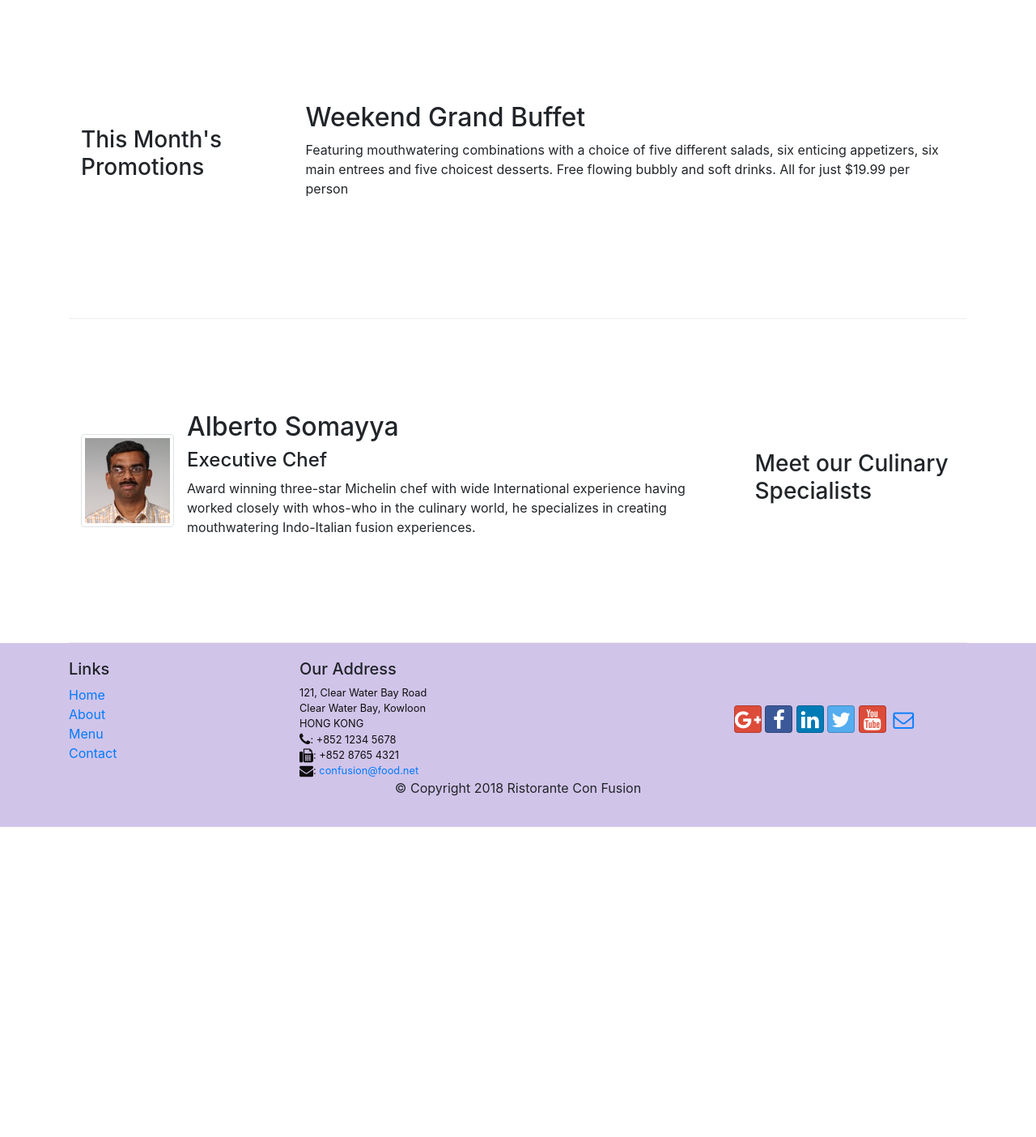
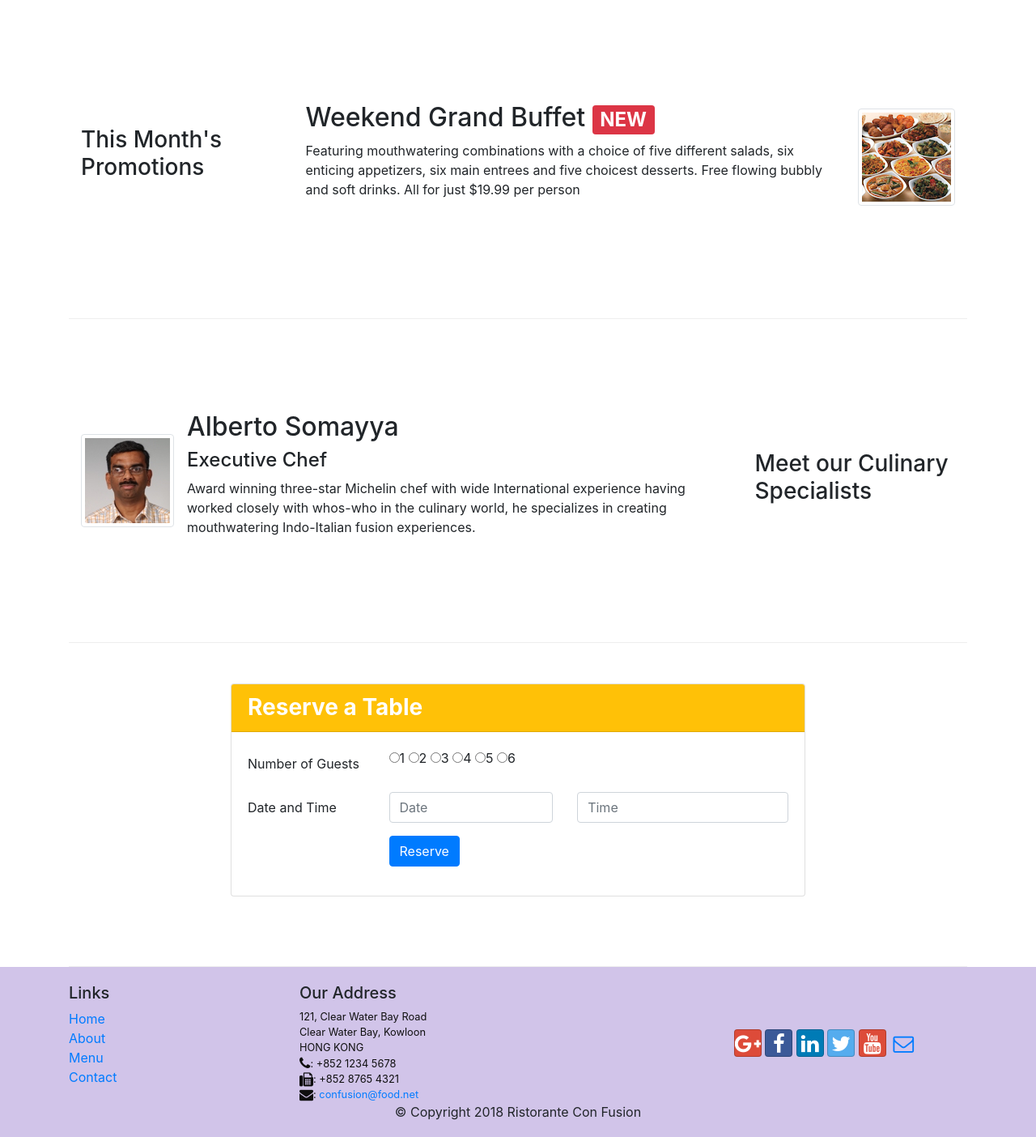
Before and after one commit to shoaibtahir97/bootstrap, a website: page index.html in a window 1280 px wide. Shown: the part 740-2144 px from the top of the page at 81% size. Before the commit the page ends 1761 px from the top, so only its background shows below. Drawn offline with nearby package versions, Linux system fonts and the light colour scheme.

Commit message:
Completed Assignment 2

```diff
--- a/index.html
+++ b/index.html
@@ -32,8 +32,7 @@
                     <li class="nav-item"><a class="nav-link" href="#"><span class="fa fa-list fa-lg"></span> Menu</a>
                     </li>
                     <li class="nav-item"><a class="nav-link" href="./contactus.html"><span
-                                class="fa fa-address-card fa-lg"></span> Contact</a></li>
-
+                    class="fa fa-address-card fa-lg"></span> Contact</a></li>
                 </ul>
             </div>
 
@@ -48,56 +47,64 @@
                     <p>We take inspiration from the World's best cuisines, and create a unique fusion experience. Our
                         lipsmacking creations will tickle your culinary senses!</p>
                 </div>
-                <div class="col-12 col-sm align-self-center">
+                <div class="col-12 col-sm-3 align-self-center">
                     <img src="img/logo.png" alt="logo" class="img-fluid">
+                </div>
+                <div class="col-12 col-sm-3 align-self-center">
+                   <a href="#reserve"> <button type="button" class="btn btn-sm text-dark btn-warning btn-block">Reserve a Table</button></a>
                 </div>
             </div>
         </div>
     </header>
 
     <div class="container">
-        <div class="row row-content align-items.center">
-            <div class="col col-sm col-md">
+        <div class=" row row-content align-items-center">
+            <div class="order-1 order-sm-0 col col-sm col-md">
                 <!-- the remaining div will be occupied by this div -->
                 <div class="media">
-                    <img src="img/uthappizza.png" alt="Uthappizza" class="d-flex mr-3 img-thumbnail align-self-center">
+                    <img src="img/uthappizza.png" alt="Uthappizza" class="d-flex mr-2  img-thumbnail align-self-center">
                     <div class="media-body">
-                        <h2>Uthappizza <span class="badge badge-danger">HOT</span><span class="badge badge-pill badge-secondary">$4.99</span></h2>
-                        <p>A unique combination of Indian Uthappam (pancake) and Italian pizza, topped with Cerignola
+                        <h2>Uthappizza <span class=" badge badge-danger">HOT</span> <span
+                                class=" align-items-am-end badge badge-pill badge-secondary">$4.99</span></h2>
+                        <p class="d-none d-sm-block">A unique combination of Indian Uthappam (pancake) and Italian pizza, topped with Cerignola
                             olives,
                             ripe vine cherry tomatoes, Vidalia onion, Guntur chillies and Buffalo Paneer.</p>
 
                     </div>
                 </div>
             </div>
-            <div class="col-12 col-sm-4 col-md-3">
+            <div class=" col-12 col-sm-4 col-md-3">
                 <!-- for extra-sm size this div will occupy 12 colums, for sm to md it will occupy 4 colums, for md to xl 3 columns -->
                 <h3>Our Lipsmacking Culinary Creations</h3>
             </div>
         </div>
 
-
         <div class="row row-content align-items-center">
-            <div class="col-12 col-sm-4 col-md-3">
+            <div class="col-8 col-sm-4 col-md-3">
                 <h3>This Month's Promotions</h3>
             </div>
             <div class="col col-sm col-md">
-                <h2>Weekend Grand Buffet</h2>
-                <p>Featuring mouthwatering combinations with a choice of five different salads, six enticing appetizers,
+                <div class="media">
+                    <div class="media-body">
+                    <h2>Weekend Grand Buffet <span class="badge badge-danger">NEW</span></h2>
+                <p class="d-none d-sm-block">Featuring mouthwatering combinations with a choice of five different salads, six enticing appetizers,
                     six main entrees and five choicest desserts. Free flowing bubbly and soft drinks. All for just
                     $19.99 per person </p>
+                </div>
+                    <img src="img/buffet.png" alt="buffet" class="d-flex img-thumbnail ml-3 align-self-center">
+                </div>
             </div>
         </div>
 
         <div class="row row-content align-items-center ">
-            <div class="col col-sm col-md">
+            <div class="order-1 order-sm-0 col col-sm col-md">
                 <div class="media">
                     <img src="img/alberto.png" alt="Alberto Somayya"
                         class="d-flex mr-3 img-thumbnail align-self-center">
                     <div class="media-body">
                         <h2>Alberto Somayya</h2>
                         <h4>Executive Chef</h4>
-                        <p>Award winning three-star Michelin chef with wide International experience having worked
+                        <p class="d-none d-sm-block">Award winning three-star Michelin chef with wide International experience having worked
                             closely with
                             whos-who in the culinary world, he specializes in creating mouthwatering Indo-Italian fusion
                             experiences. </p>
@@ -108,7 +115,50 @@
                 <h3>Meet our Culinary Specialists</h3>
             </div>
         </div>
+
+        <div id="reserve" class="row row-content d-flex justify-content-center">
+            <div class="col-12 col-sm-8">
+                <div class="card">
+                    <h3 class="card-header bg-warning text-white font-weight-bold">Reserve a Table</h3>
+                    <div class="card-body">
+                        <form action="index.html">
+                            <div class="form-group row">
+                                <label for="Number of Guests" class="col-md-3 col-form-label">Number of Guests</label>
+                                <div class="col-md-9">
+                                    <input type="radio" name="guests" value="1"><label for="1">1</label>
+                                    <input type="radio" name="guests" value="2"><label for="2">2</label>
+                                    <input type="radio" name="guests" value="3"><label for="3">3</label>
+                                    <input type="radio" name="guests" value="4"><label for="4">4</label>
+                                    <input type="radio" name="guests" value="5"><label for="5">5</label>
+                                    <input type="radio" name="guests" value="6"><label for="6">6</label>
+                                </div>
+                            </div>
+                            <div class="form-group row">
+                                <label class="col-md-3 col-form-label" for="date">Date and Time</label>
+                                <!-- Date -->
+                                <div class="col-12 col-md-4">
+                                    <input type="tel" class="form-control" id="areacode" name="areacode"
+                                        placeholder="Date">
+                                </div>
+                                <!-- Time -->
+                                <div class="col-12 col-md-5">
+                                    <input type="tel" name="telnum" class="form-control" id="telnum" placeholder="Time">
+                                </div>
+                            </div>
+                            <div class="form-group row">
+                                <div class="offset-md-3 col-md-10">
+                                    <button type="submit" class="btn btn-primary">Reserve</button>
+                                </div>
+                            </div>
+                        </form>
+                    </div>
+                </div>
+            </div>
+        </div>
     </div>
+
+
+
 
     <footer class="footer">
         <div class="container">
```
